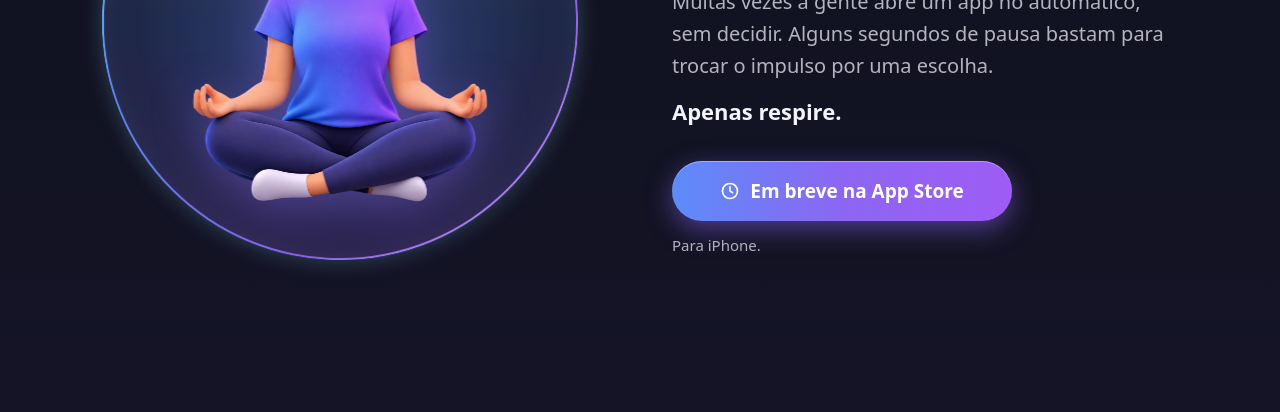
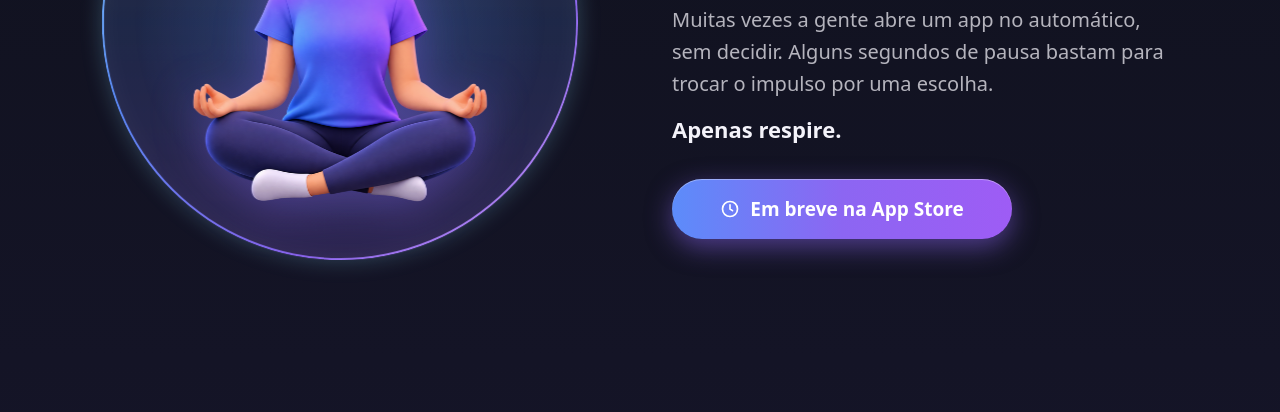
Before and after one commit to viniciofxs/migalus-site, a plain HTML site: page index.html in a window 1280 px wide. Shown: the part 388-800 px from the top of the page. Drawn offline with Linux system fonts and the light colour scheme.

Commit message:
Add files via upload

```diff
--- a/index.html
+++ b/index.html
@@ -45,7 +45,6 @@
             <svg viewBox="0 0 24 24" fill="none" stroke="currentColor" stroke-width="2" stroke-linecap="round" stroke-linejoin="round" aria-hidden="true"><circle cx="12" cy="12" r="9"/><path d="M12 7v5l3 2"/></svg>
             Em breve na App Store
           </span>
-          <p class="cta-note">Para iPhone.</p>
         </div>
       </section>
 
```
